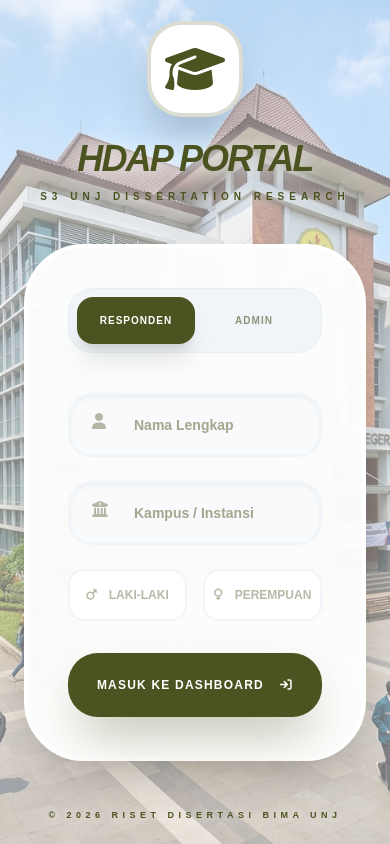
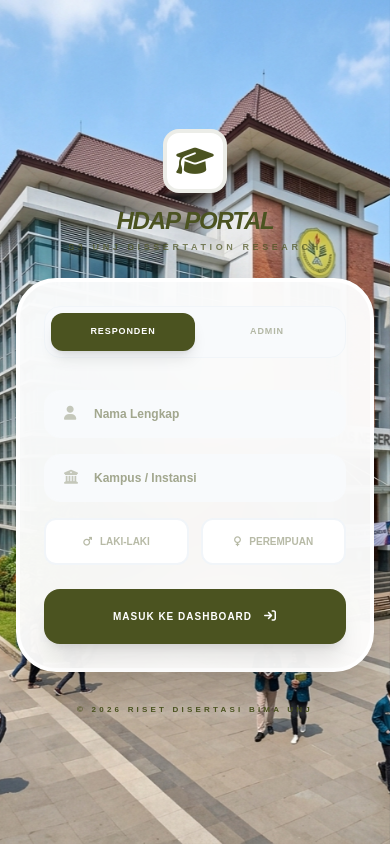
Before and after one commit to cathaleya/web_e-assesment, a Next.js app: page /login in a window 390 px wide. Built offline with nearby package versions, Linux system fonts and the light colour scheme.

Commit message:
ui: mobile-first compact redesign for login portal

```diff
--- a/src/app/login/page.tsx
+++ b/src/app/login/page.tsx
@@ -78,75 +78,77 @@ export default function LoginPage() {
   return (
     <div className="min-h-screen flex items-center justify-center relative overflow-hidden"
          style={{
-           backgroundImage: "linear-gradient(rgba(255, 255, 255, 0.45), rgba(255, 255, 255, 0.45)), url('/unj_bg.png')",
+           backgroundImage: "url('/unj_bg.png')",
            backgroundSize: 'cover',
            backgroundPosition: 'center',
            backgroundAttachment: 'fixed'
          }}>
 
-      <div className="w-full max-w-lg px-6 relative z-10">
-        <div className="text-center mb-10">
-          <div className="w-24 h-24 bg-white rounded-[35px] flex items-center justify-center mx-auto mb-6 shadow-2xl border-4 border-[#4B5320]/20">
-            <i className="fa-solid fa-graduation-cap text-[#4B5320] text-5xl"></i>
+      <div className="w-full max-w-md px-4 sm:px-6 relative z-10 py-8">
+        <div className="text-center mb-6 sm:mb-8">
+          <div className="w-16 h-16 sm:w-20 sm:h-20 bg-white rounded-2xl flex items-center justify-center mx-auto mb-4 shadow-xl border-4 border-[#4B5320]/10">
+            <i className="fa-solid fa-graduation-cap text-[#4B5320] text-3xl sm:text-4xl"></i>
           </div>
-          <h1 className="text-4xl font-black text-[#4B5320] tracking-tighter uppercase italic leading-none drop-shadow-[0_2px_10px_rgba(255,255,255,1)]">HDAP Portal</h1>
-          <p className="text-[#4B5320] text-[10px] font-black uppercase tracking-[0.5em] mt-3 drop-shadow-[0_2px_5px_rgba(255,255,255,1)]">S3 UNJ Dissertation Research</p>
+          <h1 className="text-2xl sm:text-4xl font-black text-[#4B5320] tracking-tighter uppercase italic leading-none drop-shadow-[0_2px_10px_rgba(255,255,255,1)]">HDAP Portal</h1>
+          <p className="text-[#4B5320]/70 text-[9px] font-black uppercase tracking-[0.4em] mt-2 drop-shadow-[0_2px_5px_rgba(255,255,255,1)]">S3 UNJ Dissertation Research</p>
         </div>
 
-        <div className="bg-white/95 backdrop-blur-3xl rounded-[60px] p-10 lg:p-14 shadow-2xl border-4 border-white">
-          <div className="flex bg-slate-100 p-2 rounded-[25px] mb-10 border border-slate-200/50">
+        <div className="bg-white/95 backdrop-blur-2xl rounded-[40px] p-6 sm:p-10 shadow-2xl border-4 border-white">
+          <div className="flex bg-slate-50 p-1.5 rounded-2xl mb-8 border border-slate-100">
             <button onClick={() => setLoginType("student")}
-                    className={`flex-1 py-4 text-[10px] font-black uppercase tracking-widest rounded-2xl transition-all duration-500 ${loginType === "student" ? "bg-[#4B5320] text-white shadow-xl" : "text-[#4B5320]/60 hover:text-[#4B5320]"}`}>
+                    className={`flex-1 py-3 text-[9px] font-black uppercase tracking-widest rounded-xl transition-all duration-300 ${loginType === "student" ? "bg-[#4B5320] text-white shadow-lg" : "text-[#4B5320]/40"}`}>
               RESPONDEN
             </button>
             <button onClick={() => setLoginType("admin")}
-                    className={`flex-1 py-4 text-[10px] font-black uppercase tracking-widest rounded-2xl transition-all duration-500 ${loginType === "admin" ? "bg-[#4B5320] text-white shadow-xl" : "text-[#4B5320]/60 hover:text-[#4B5320]"}`}>
+                    className={`flex-1 py-3 text-[9px] font-black uppercase tracking-widest rounded-xl transition-all duration-300 ${loginType === "admin" ? "bg-[#4B5320] text-white shadow-lg" : "text-[#4B5320]/40"}`}>
               ADMIN
             </button>
           </div>
 
-          <form onSubmit={handleLogin} className="space-y-8">
+          <form onSubmit={handleLogin} className="space-y-6">
             {loginType === "student" ? (
-              <div className="space-y-6">
-                <div className="relative group">
-                  <i className="fa-solid fa-user absolute left-6 top-5 text-[#4B5320]/40"></i>
-                  <input type="text" required value={name} onChange={(e) => setName(e.target.value)} placeholder="Nama Lengkap" className="w-full bg-slate-50 border-2 border-slate-100 rounded-3xl py-5 pl-16 pr-6 text-sm text-[#4B5320] font-bold focus:border-[#4B5320] outline-none transition-all shadow-inner" />
+              <div className="space-y-4">
+                <div className="relative">
+                  <i className="fa-solid fa-user absolute left-5 top-4 text-[#4B5320]/30 text-sm"></i>
+                  <input type="text" required value={name} onChange={(e) => setName(e.target.value)} placeholder="Nama Lengkap" className="w-full bg-slate-50 border-2 border-slate-50 rounded-2xl py-3.5 pl-12 pr-4 text-xs text-[#4B5320] font-bold focus:border-[#4B5320] outline-none transition-all" />
                 </div>
-                <div className="relative group">
-                  <i className="fa-solid fa-university absolute left-6 top-5 text-[#4B5320]/40"></i>
-                  <input type="text" required value={campus} onChange={e => setCampus(e.target.value)} placeholder="Kampus / Instansi" className="w-full bg-slate-50 border-2 border-slate-100 rounded-3xl py-5 pl-16 pr-6 text-sm text-[#4B5320] font-bold focus:border-[#4B5320] outline-none transition-all shadow-inner" />
+                <div className="relative">
+                  <i className="fa-solid fa-university absolute left-5 top-4 text-[#4B5320]/30 text-sm"></i>
+                  <input type="text" required value={campus} onChange={e => setCampus(e.target.value)} placeholder="Kampus / Instansi" className="w-full bg-slate-50 border-2 border-slate-50 rounded-2xl py-3.5 pl-12 pr-4 text-xs text-[#4B5320] font-bold focus:border-[#4B5320] outline-none transition-all" />
                 </div>
-                <div className="grid grid-cols-2 gap-4">
-                  <button type="button" onClick={() => setGender("male")} className={`flex items-center justify-center gap-3 py-4 rounded-2xl border-2 text-xs font-black transition-all ${gender === "male" ? "bg-[#4B5320] border-[#4B5320] text-white shadow-lg" : "bg-white border-slate-100 text-[#4B5320]/40 hover:border-[#4B5320]/20"}`}>
+                <div className="grid grid-cols-2 gap-3">
+                  <button type="button" onClick={() => setGender("male")} className={`flex items-center justify-center gap-2 py-3.5 rounded-xl border-2 text-[10px] font-black transition-all ${gender === "male" ? "bg-[#4B5320] border-[#4B5320] text-white shadow-md" : "bg-white border-slate-100 text-[#4B5320]/40"}`}>
                     <i className="fa-solid fa-mars"></i> LAKI-LAKI
                   </button>
-                  <button type="button" onClick={() => setGender("female")} className={`flex items-center justify-center gap-3 py-4 rounded-2xl border-2 text-xs font-black transition-all ${gender === "female" ? "bg-[#4B5320] border-[#4B5320] text-white shadow-lg" : "bg-white border-slate-100 text-[#4B5320]/40 hover:border-[#4B5320]/20"}`}>
+                  <button type="button" onClick={() => setGender("female")} className={`flex items-center justify-center gap-2 py-3.5 rounded-xl border-2 text-[10px] font-black transition-all ${gender === "female" ? "bg-[#4B5320] border-[#4B5320] text-white shadow-md" : "bg-white border-slate-100 text-[#4B5320]/40"}`}>
                     <i className="fa-solid fa-venus"></i> PEREMPUAN
                   </button>
                 </div>
               </div>
             ) : (
-              <div className="space-y-6">
-                <div className="relative group">
-                  <i className="fa-solid fa-shield-halved absolute left-6 top-5 text-[#4B5320]/40"></i>
-                  <input type="text" required value={adminUsername} onChange={e => setAdminUsername(e.target.value)} placeholder="Username" className="w-full bg-slate-50 border-2 border-slate-100 rounded-3xl py-5 pl-16 pr-6 text-sm text-[#4B5320] font-bold focus:border-[#4B5320] outline-none transition-all shadow-inner" />
+              <div className="space-y-4">
+                <div className="relative">
+                  <i className="fa-solid fa-shield-halved absolute left-5 top-4 text-[#4B5320]/30 text-sm"></i>
+                  <input type="text" required value={adminUsername} onChange={e => setAdminUsername(e.target.value)} placeholder="Username" className="w-full bg-slate-50 border-2 border-slate-50 rounded-2xl py-3.5 pl-12 pr-4 text-xs text-[#4B5320] font-bold focus:border-[#4B5320] outline-none transition-all" />
                 </div>
-                <div className="relative group">
-                  <i className="fa-solid fa-lock absolute left-6 top-5 text-[#4B5320]/40"></i>
-                  <input type="password" required value={adminPassword} onChange={e => setAdminPassword(e.target.value)} placeholder="Password" className="w-full bg-slate-50 border-2 border-slate-100 rounded-3xl py-5 pl-16 pr-6 text-sm text-[#4B5320] font-bold focus:border-[#4B5320] outline-none transition-all shadow-inner" />
+                <div className="relative">
+                  <i className="fa-solid fa-lock absolute left-5 top-4 text-[#4B5320]/30 text-sm"></i>
+                  <input type="password" required value={adminPassword} onChange={e => setAdminPassword(e.target.value)} placeholder="Password" className="w-full bg-slate-50 border-2 border-slate-50 rounded-2xl py-3.5 pl-12 pr-4 text-xs text-[#4B5320] font-bold focus:border-[#4B5320] outline-none transition-all" />
                 </div>
               </div>
             )}
 
-            <button type="submit" disabled={isLoading} className="w-full font-black py-6 rounded-[30px] bg-[#4B5320] hover:bg-[#354B37] text-white shadow-2xl shadow-[#4B5320]/40 transition-all uppercase tracking-widest text-xs flex items-center justify-center gap-4">
-              <span>{isLoading ? "LOADING..." : "MASUK KE DASHBOARD"}</span>
-              <i className="fa-solid fa-arrow-right-to-bracket"></i>
+            {error && <div className="p-3 bg-red-50 text-red-500 text-[10px] font-bold rounded-xl border border-red-100 text-center">{error}</div>}
+
+            <button type="submit" disabled={isLoading} className="w-full font-black py-5 rounded-2xl bg-[#4B5320] hover:bg-[#354B37] text-white shadow-xl transition-all uppercase tracking-widest text-[10px] flex items-center justify-center gap-3">
+              <span>{isLoading ? "MEMPROSES..." : "MASUK KE DASHBOARD"}</span>
+              <i className="fa-solid fa-arrow-right-to-bracket text-xs"></i>
             </button>
           </form>
         </div>
 
-        <div className="text-center mt-12">
-          <p className="text-[#4B5320] text-[9px] font-black uppercase tracking-[0.5em] drop-shadow-[0_2px_5px_rgba(255,255,255,1)]">&copy; 2026 Riset Disertasi BIMA UNJ</p>
+        <div className="text-center mt-8">
+          <p className="text-[#4B5320] text-[8px] font-black uppercase tracking-[0.4em] drop-shadow-[0_2px_5px_rgba(255,255,255,1)]">&copy; 2026 Riset Disertasi BIMA UNJ</p>
         </div>
       </div>
     </div>
```
